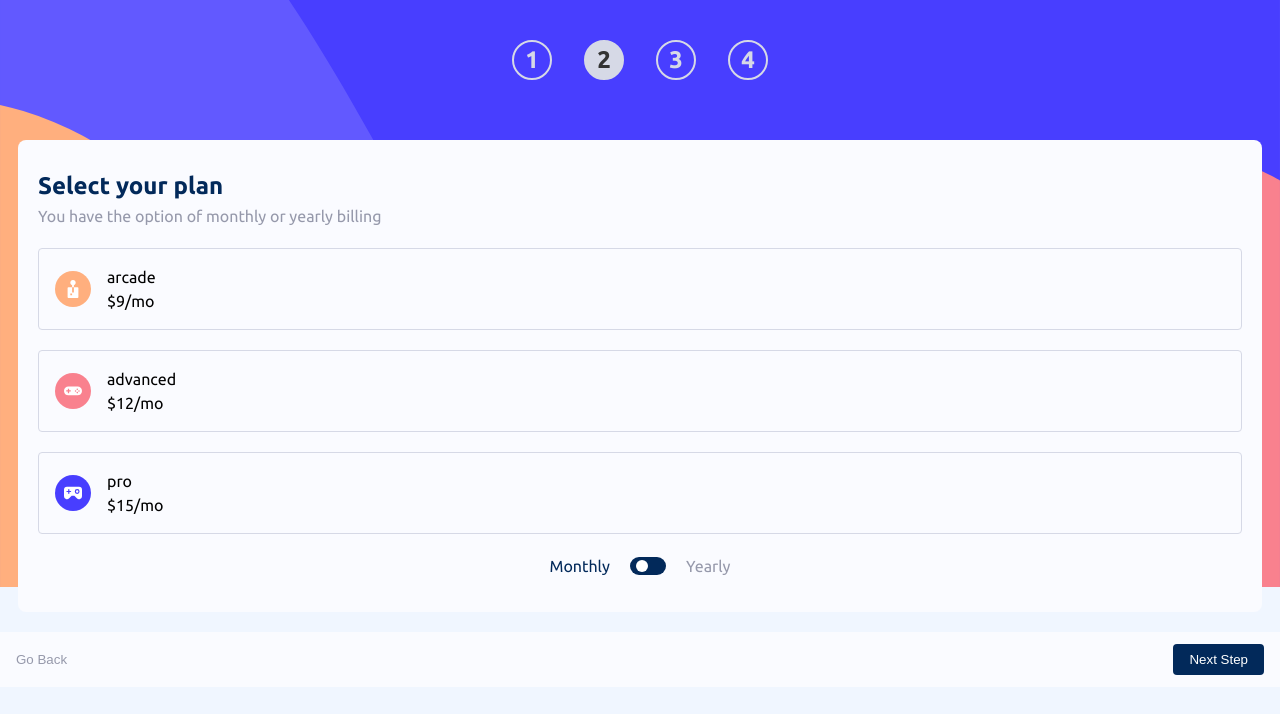
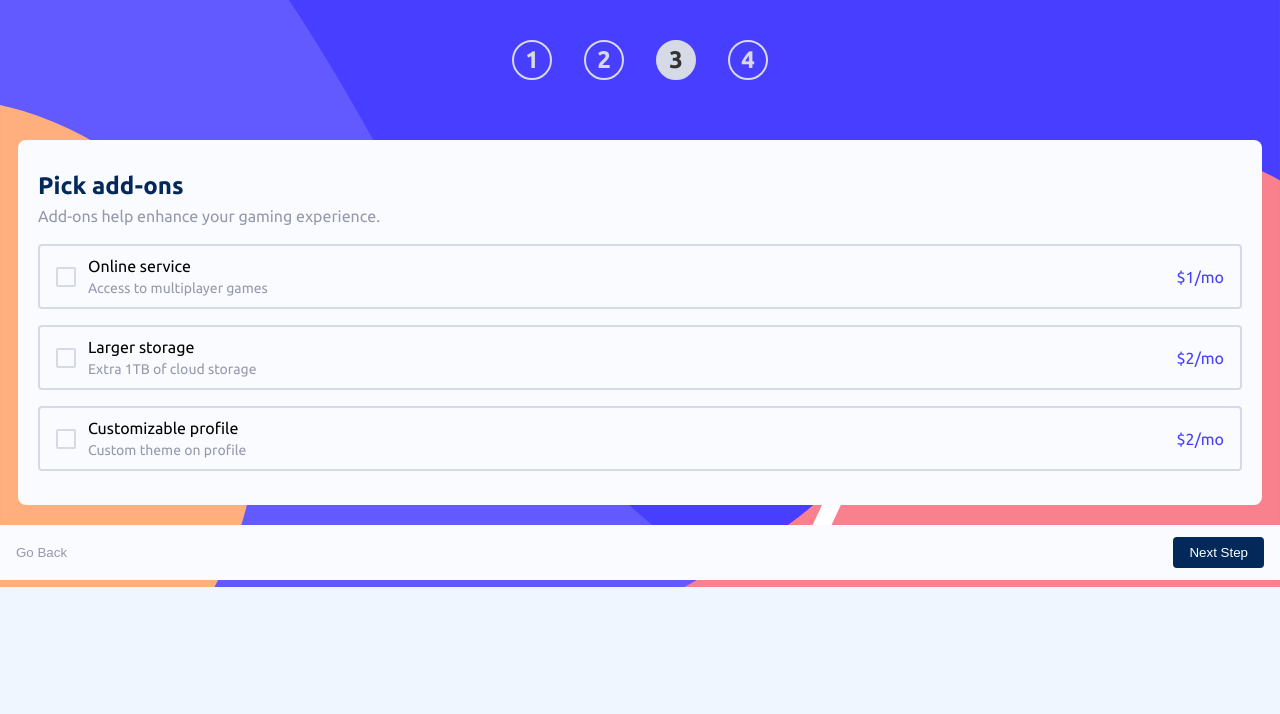
Before and after one commit to Oungseik/vue-multi-steps-form, a Vue app: page / in a window 1280 px wide. Shown: the top 714 px of the page. Built offline with nearby package versions, Linux system fonts and the light colour scheme.

Commit message:
feat: create step 3

```diff
--- a/src/App.vue
+++ b/src/App.vue
@@ -8,40 +8,27 @@
         <h2>{{ questionStep.title }}</h2>
         <p class="desc">{{ questionStep.description }}</p>
         <template v-if="questionStep.step === 1">
-          <Input
-            v-for="field in questionStep.inputs"
-            :attr="field"
-            @inputValue="handleInput"
-            :value="personalInfo[field.id]"
-            :error="error[field.id]"
-          />
+          <Input v-for="field in questionStep.inputs" :attr="field" @inputValue="handleInput"
+            :value="personalInfo[field.id]" :error="error[field.id]" />
         </template>
 
         <template v-if="questionStep.step === 2">
-          <Radio
-            v-for="field in questionStep[planType]"
-            :attr="field"
-            :value="plan"
-            @selectPlan="handleSelectPlan"
-          />
+          <Radio v-for="field in questionStep[planType]" :attr="field" :value="plan" @selectPlan="handleSelectPlan" />
 
           <div class="plans">
-            <span class="plan" :class="{ active: planType === 'monthly' }">Monthly</span
-            ><button @click.prevent="changePlan" class="plan-toggle-btn" :class="planType"></button
-            ><span class="plan" :class="{ active: planType === 'yearly' }">Yearly</span>
+            <span class="plan" :class="{ active: planType === 'monthly' }">Monthly</span><button
+              @click.prevent="changePlan" class="plan-toggle-btn" :class="planType"></button><span class="plan"
+              :class="{ active: planType === 'yearly' }">Yearly</span>
           </div>
         </template>
 
-        <template> </template>
+        <template v-if="questionStep.step === 3">
+          <Checkbox v-for="(field) in questionStep[planType]" :value="addons[field.id]" :attr="field" @check="handleCheckAddons" />
+        </template>
       </template>
     </form>
 
-    <FormNavigator
-      :start="start"
-      :end="end"
-      :current="currentStep"
-      @navigateForm="handleNavigateForm"
-    />
+    <FormNavigator :start="start" :end="end" :current="currentStep" @navigateForm="handleNavigateForm" />
   </main>
 </template>
 
@@ -80,7 +67,7 @@ export default {
       steps: questions.length + 1,
       start: 0,
       end: 4,
-      currentStep: 1,
+      currentStep: 2,
       personalInfo: {
         name: "",
         email: "",
@@ -92,7 +79,12 @@ export default {
         phone: false
       },
       planType: "monthly",
-      plan: ""
+      plan: "",
+      addons: {
+        "online-service": false,
+        "larger-storage": false,
+        "customizable-profile": false,
+      },
     };
   },
   methods: {
@@ -103,12 +95,14 @@ export default {
 
       if (this.currentStep === 0 && this.validatePersonalInfo()) {
         this.currentStep += 1;
+      } else if (this.currentStep === 1 && this.plan) {
+        this.currentStep += 1;
       }
     },
     goPrevStep() {
       this.currentStep -= 1;
     },
-    submit() {},
+    submit() { },
 
     validateStep1() {
       !validateName(this.personalInfo.name) ? (this.error.name = true) : (this.error.name = false);
@@ -142,7 +136,11 @@ export default {
     },
     handleSelectPlan(arg) {
       this.plan = arg.plan;
+    },
+    handleCheckAddons(value) {
+    this.addons[value.addons] = value.selected;
     }
+
   },
   computed: {
     questionStep() {
--- a/src/components/Checkbox.vue
+++ b/src/components/Checkbox.vue
@@ -1,9 +1,82 @@
-<template></template>
+<template>
+  <div>
+    <input type="checkbox" :checked="value" ref="myCheckbox" :id="attr.id" @input="handleInput">
+    <label :for="attr.id">
+      <div>
+        <p>{{ attr.title }}</p>
+        <p class="desc">{{ attr.desc }}</p>
+      </div>
+      <p class="price">{{ attr.price }}</p>
+    </label>
+  </div>
+</template>
 
 <script>
 export default {
-  props: ["attr"]
+  props: ["attr", "value"],
+  methods: {
+    handleInput() {
+      this.$emit("check", { addons: this.attr.id, selected: this.$refs.myCheckbox.checked })
+    }
+  }
 };
 </script>
 
-<style scoped></style>
+<style scoped>
+label {
+  display: flex;
+  align-items: center;
+  justify-content: space-between;
+  border: 2px solid var(--light-gray);
+  border-radius: 4px;
+  padding: 8px 16px 8px 48px;
+  margin-top: 16px;
+  position: relative;
+}
+
+input:checked~label {
+  border: 2px solid var(--primary-purplish-blue);
+}
+
+input[type="checkbox"] {
+  display: none;
+}
+
+input[type="checkbox"]~label::after {
+  content: "";
+  display: block;
+  width: 20px;
+  height: 20px;
+  border: 2px solid var(--light-gray);
+  left: 16px;
+  border-radius: 2px;
+  position: absolute;
+}
+
+input[type="checkbox"]:checked~label::after {
+  background-color: var(--primary-purplish-blue);
+  border: 2px solid var(--primary-purplish-blue);
+}
+
+input[type="checkbox"]:checked~label::before {
+  content: "";
+  display: block;
+  width: 12px;
+  height: 12px;
+  background-color: #fff;
+  transform-origin: bottom left;
+  clip-path: polygon(14% 44%, 0 65%, 50% 100%, 100% 16%, 80% 0%, 43% 62%);
+  position: absolute;
+  left: 20px;
+  z-index: 1;
+}
+
+.price {
+  color: var(--primary-purplish-blue);
+}
+
+.desc {
+  color: var(--cool-gray);
+  font-size: .875rem;
+}
+</style>
--- a/src/components/Radio.vue
+++ b/src/components/Radio.vue
@@ -1,13 +1,6 @@
 <template>
   <div class="input-box">
-    <input
-      :id="attr.id"
-      :value="attr.id"
-      :name="attr.name"
-      :type="attr.type"
-      @input="select"
-      :checked="attr.id === value"
-    />
+    <input type="radio" :id="attr.id" :value="attr.id" :name="attr.name" @input="select" :checked="attr.id === value" />
     <label :for="attr.id">
       <div class="icon">
         <img :src="`/src/assets/images/${attr.icon}`" />
@@ -49,7 +42,7 @@ label {
   padding: 16px;
 }
 
-input:checked ~ label {
+input:checked~label {
   border: 1px solid var(--primary-marine-blue);
 }
 
```
